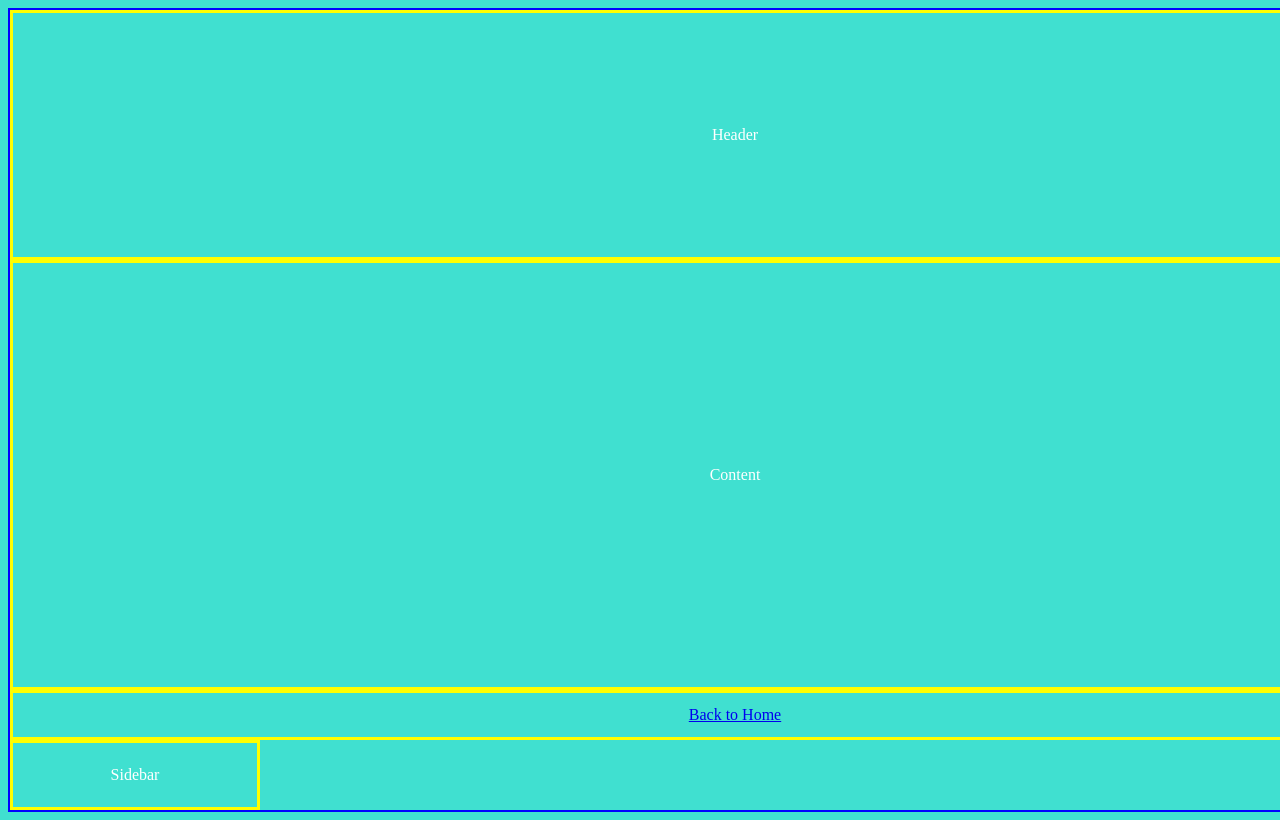
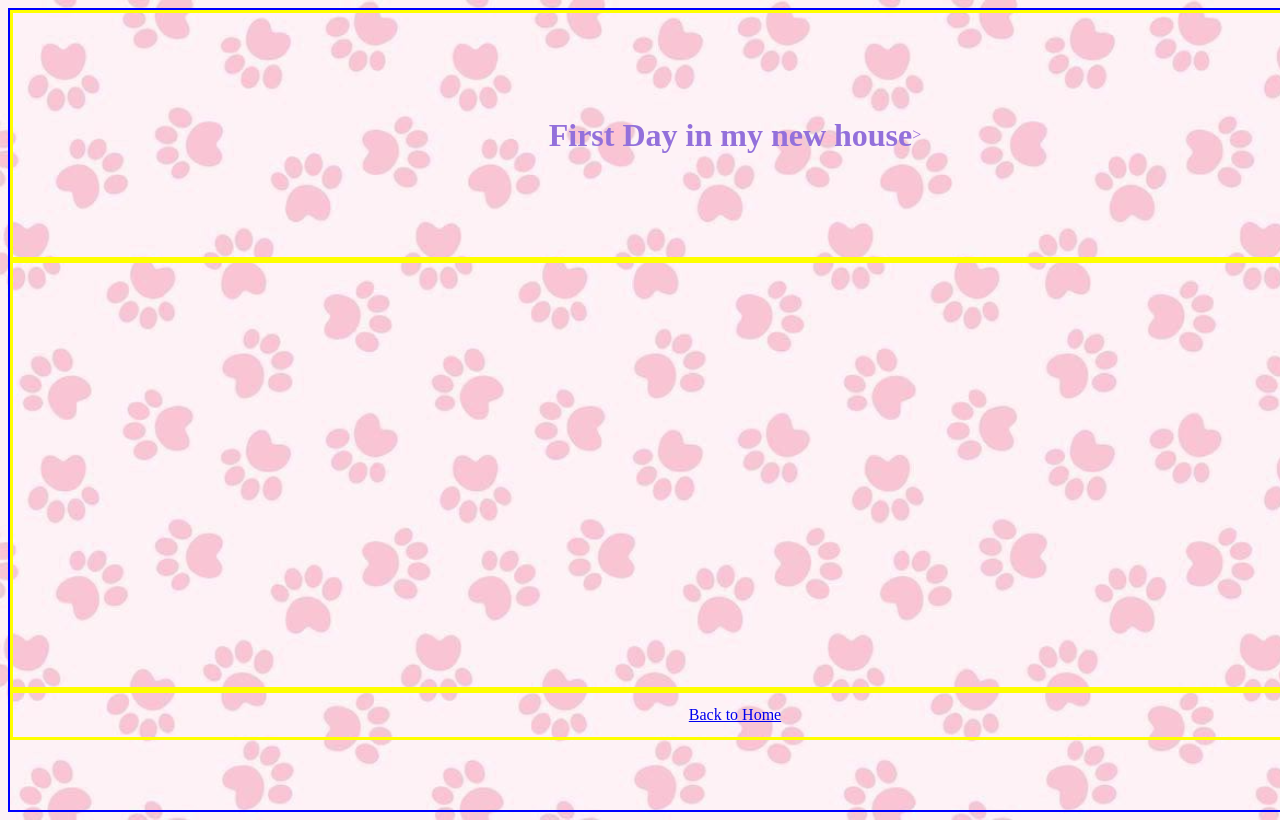
Before and after one commit to nmarkevich/PBW, a plain HTML site: page post.html in a window 1280 px wide. Shown: the top 820 px of the page. Drawn offline with Linux system fonts and the light colour scheme; files whose address does not match are found by name.

Commit message:
fix: Moving background to the body

```diff
--- a/post.html
+++ b/post.html
@@ -7,10 +7,15 @@
 </head>
 <body>
     <div class="container">
-
-        <div class="box" id="header">Header</div>
-        <div class="box" id="sidebar">Sidebar</div>
-        <div class="box" id="content">Content</div>
+        <div class="box" id="header">
+            <h1>First Day in my new house</h1>>
+        </div>
+        <div class="box" id="content">
+            <div class="gallery" id="one"></div>
+            <div class="gallery" id="two"></div>
+            <div class="gallery" id="three"></div>
+            <div class="gallery" id="four"></div>
+        </div>
         <div class="box" id="footer">
             <a href="main_page.html">Back to Home</a>
         </div>
--- a/style/main_page.css
+++ b/style/main_page.css
@@ -1,6 +1,6 @@
 body {
-    background-color: turquoise;
-    color: white;
+    background-image: url('C:/Users/natal/Automation/Udacity/Project1-PBW/PBW/images/background1.jpg');
+    background-size: cover;
 }
 
 .container{
@@ -16,7 +16,6 @@ body {
     "sd main main main"
     "ft ft ft ft";
     border: 2px solid blue;
-    background-image: url('C:/Users/natal/Automation/Udacity/Project1-PBW/PBW/images/background1.jpg');
     /*justify-content: center;*/
 }
 
@@ -25,6 +24,7 @@ body {
     /*align-items: center;
     justify-content: center;*/
     border: solid yellow;
+    color: mediumpurple;
 }
 
 #header{
@@ -59,12 +59,13 @@ h1{
     font-size: 55px;
     font-style: italic;
     color: mediumpurple;
+    text-shadow: 2px 2px 5px gray;
     text-align: center;
 }
 
 h2{
     font-size: 32px;
     font-style: italic;
-    color: mediumpurple;
+    /*color: mediumpurple;*/
     text-align: center;
 }
--- a/style/post.css
+++ b/style/post.css
@@ -1,6 +1,6 @@
 body {
-    background-color: turquoise;
-    color: white;
+    background-image: url('C:/Users/natal/Automation/Udacity/Project1-PBW/PBW/images/background1.jpg');
+    background-size: cover;
 }
 
 .container{
@@ -24,6 +24,14 @@ body {
     align-items: center;
     justify-content: center;
     border: solid yellow;
+    color: mediumpurple;
+}
+
+.gallery{
+    display: grid;
+    border: blue;
+    grid-template-columns: 50% 50%;
+    grid-template-rows: 50% 50%;
 }
 
 #header{
```
